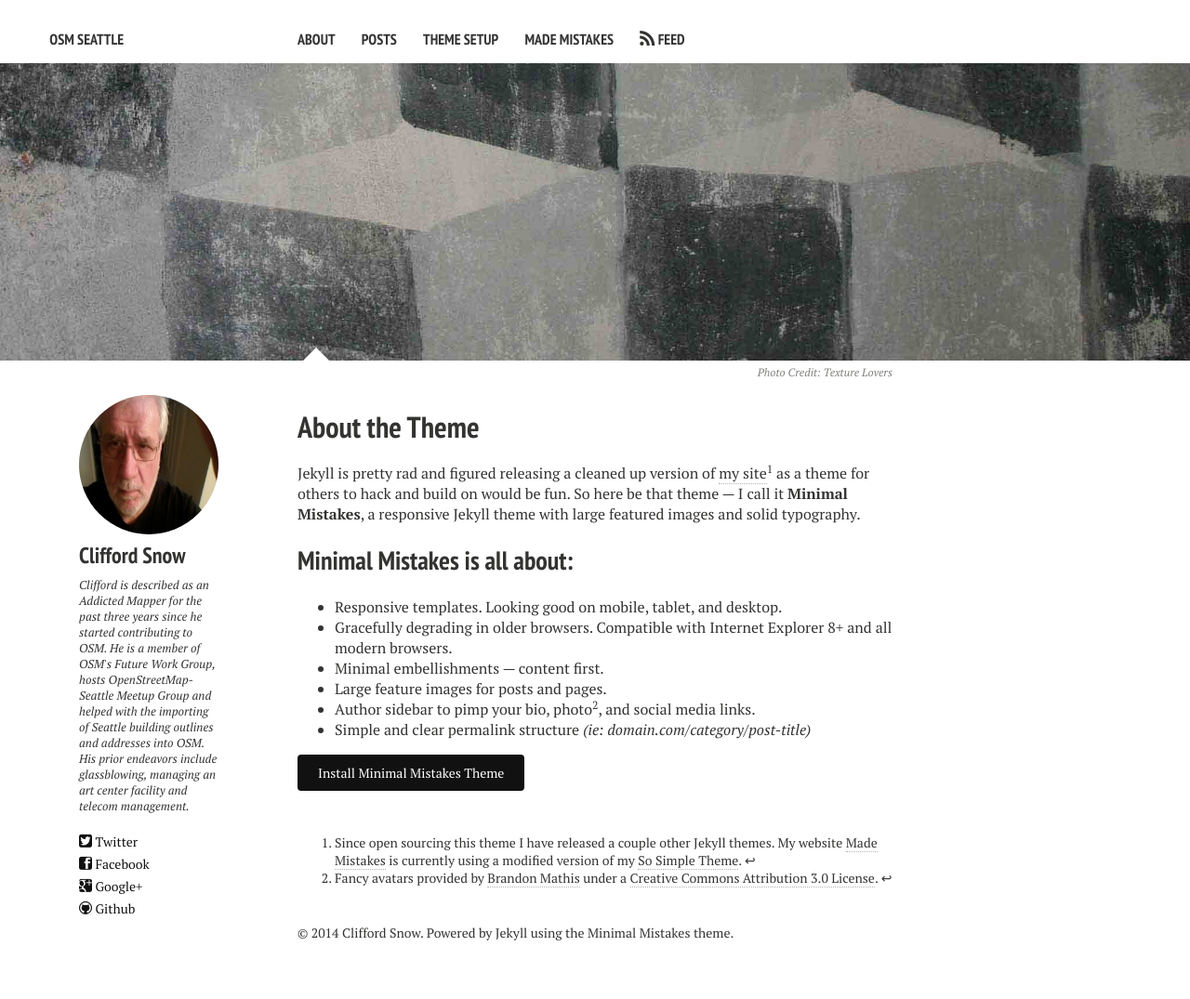
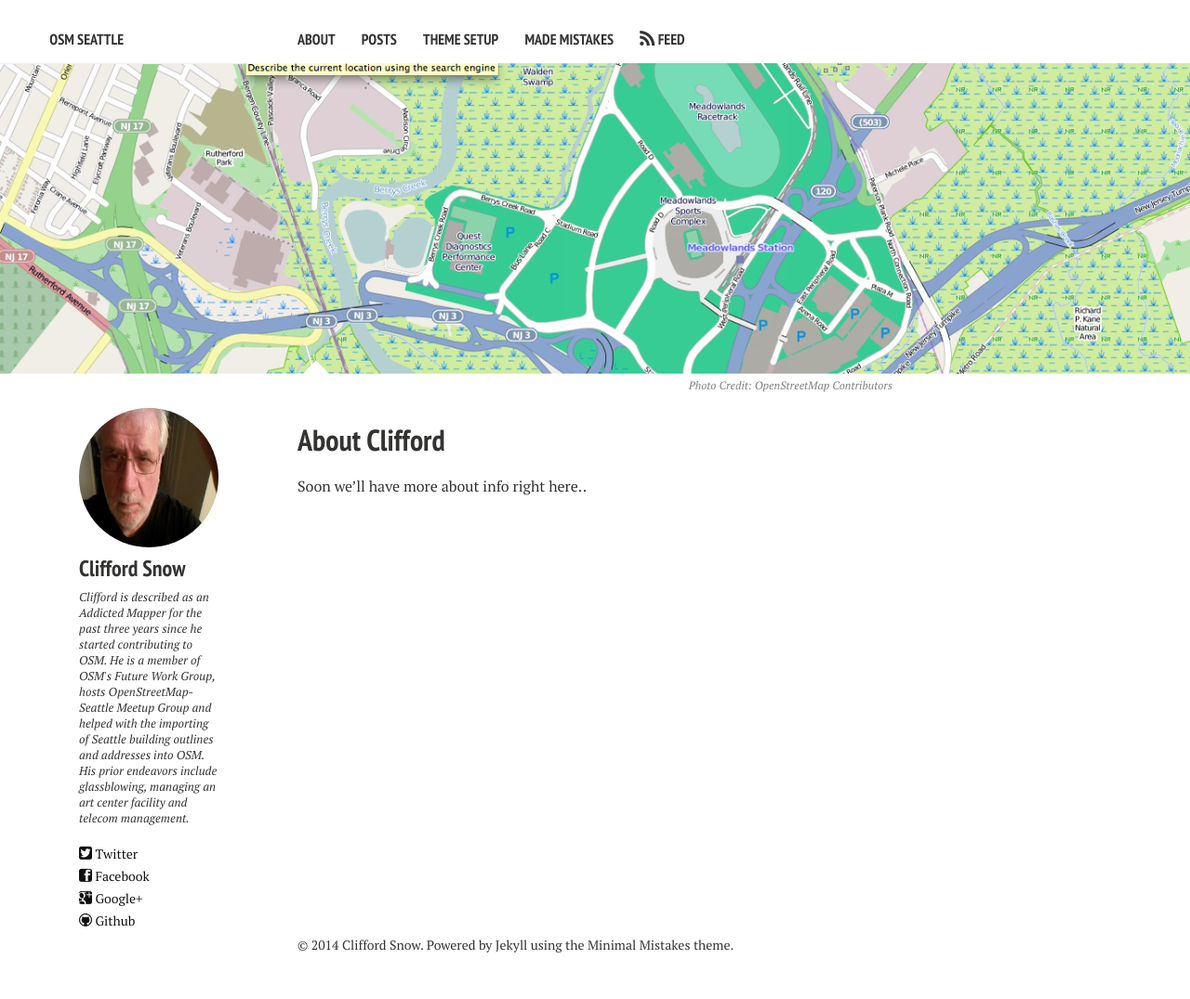
Before and after one commit to cliffordsnow/cliffordsnow.github.io, a Jekyll site: the page built from about.md, in a window 1280 px wide. Shown: the whole page at 93% size. Built offline with Jekyll 4.4.1, drawn with Linux system fonts in a browser that asks for light colours; nearby versions of some CDN libraries.

Commit message:
new image

```diff
--- a/about.md
+++ b/about.md
@@ -1,29 +1,14 @@
 ---
 layout: page
 permalink: /about/
-title: About the Theme
-tagline: Minimal Mistakes, a Jekyll Theme
-tags: [about, Jekyll, theme, responsive]
-modified: 9-9-2013
+title: About Clifford
+tagline: An Addicted Mapper
+tags: [osm, josm, import, mapping]
+modified: 2-10-2015
 image:
-  feature: texture-feature-02.jpg
-  credit: Texture Lovers
-  creditlink: http://texturelovers.com
+  feature: SeahawksSuperBowlWin.png
+  credit: OpenStreetMap Contributors
+  creditlink: http://openstreetmap.org
 ---
 
-Jekyll is pretty rad and figured releasing a cleaned up version of [my site](http://mademistakes.com)[^1] as a theme for others to hack and build on would be fun. So here be that theme --- I call it **Minimal Mistakes**, a responsive Jekyll theme with large featured images and solid typography.
-
-## Minimal Mistakes is all about:
-
-* Responsive templates. Looking good on mobile, tablet, and desktop.
-* Gracefully degrading in older browsers. Compatible with Internet Explorer 8+ and all modern browsers.
-* Minimal embellishments --- content first.
-* Large feature images for posts and pages.
-* Author sidebar to pimp your bio, photo[^2], and social media links.
-* Simple and clear permalink structure *(ie: domain.com/category/post-title)*
-
-<a markdown="0" href="{{ site.url }}/theme-setup" class="btn">Install Minimal Mistakes Theme</a>
-
-[^1]: Since open sourcing this theme I have released a couple other Jekyll themes. My website [Made Mistakes](http://mademistakes.com) is currently using a modified version of my [So Simple Theme](http://mmistakes.github.io/so-simple-theme/).
-
-[^2]: Fancy avatars provided by [Brandon Mathis](http://brandonmathis.com/projects/fancy-avatars/demo/) under a [Creative Commons Attribution 3.0 License](http://creativecommons.org/licenses/by/3.0/).
+Soon we'll have more about info right here..
```
Also changed, not shown: images/SeahawksSuperBowlWin.png (added), 4 other files.
